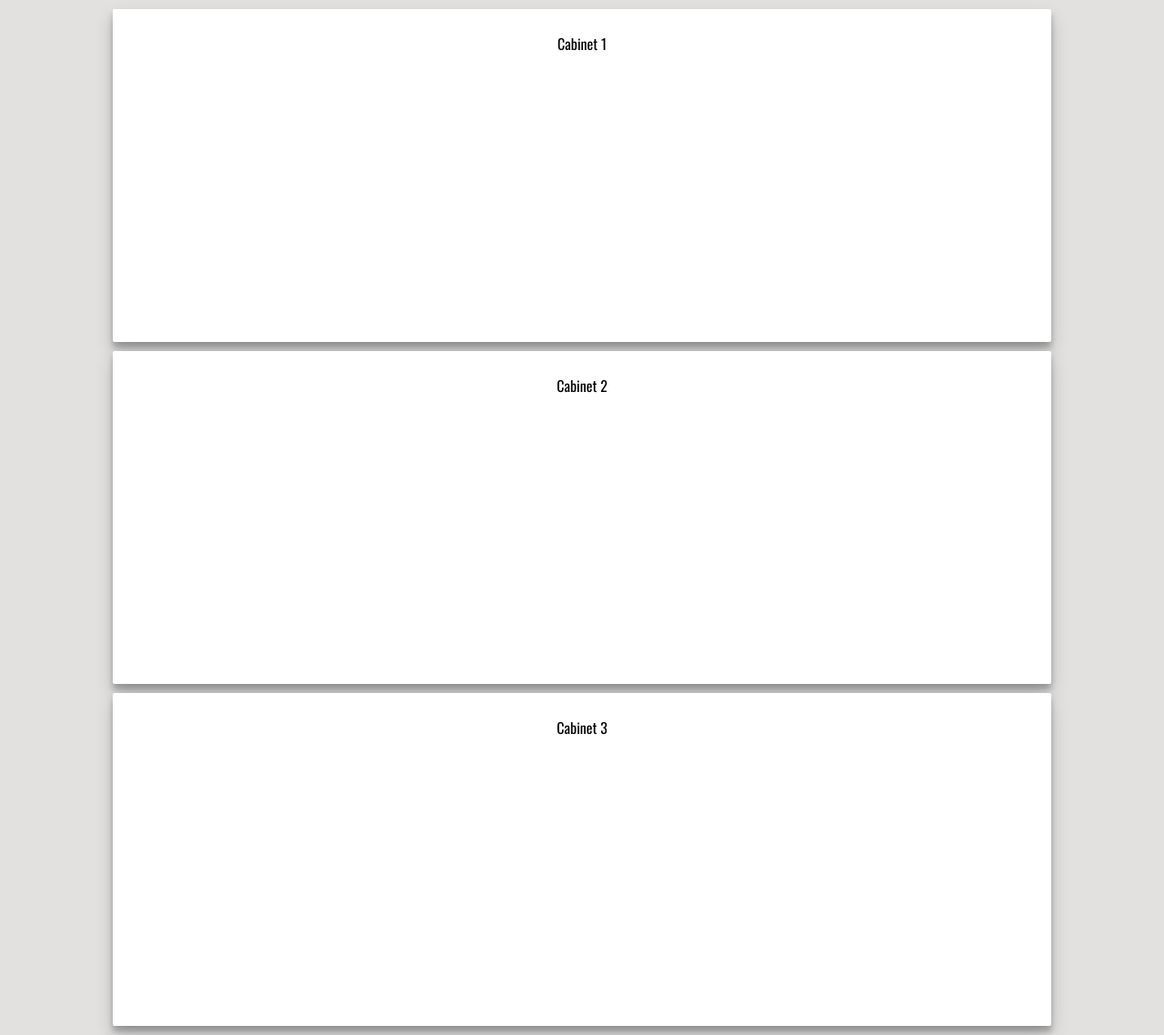
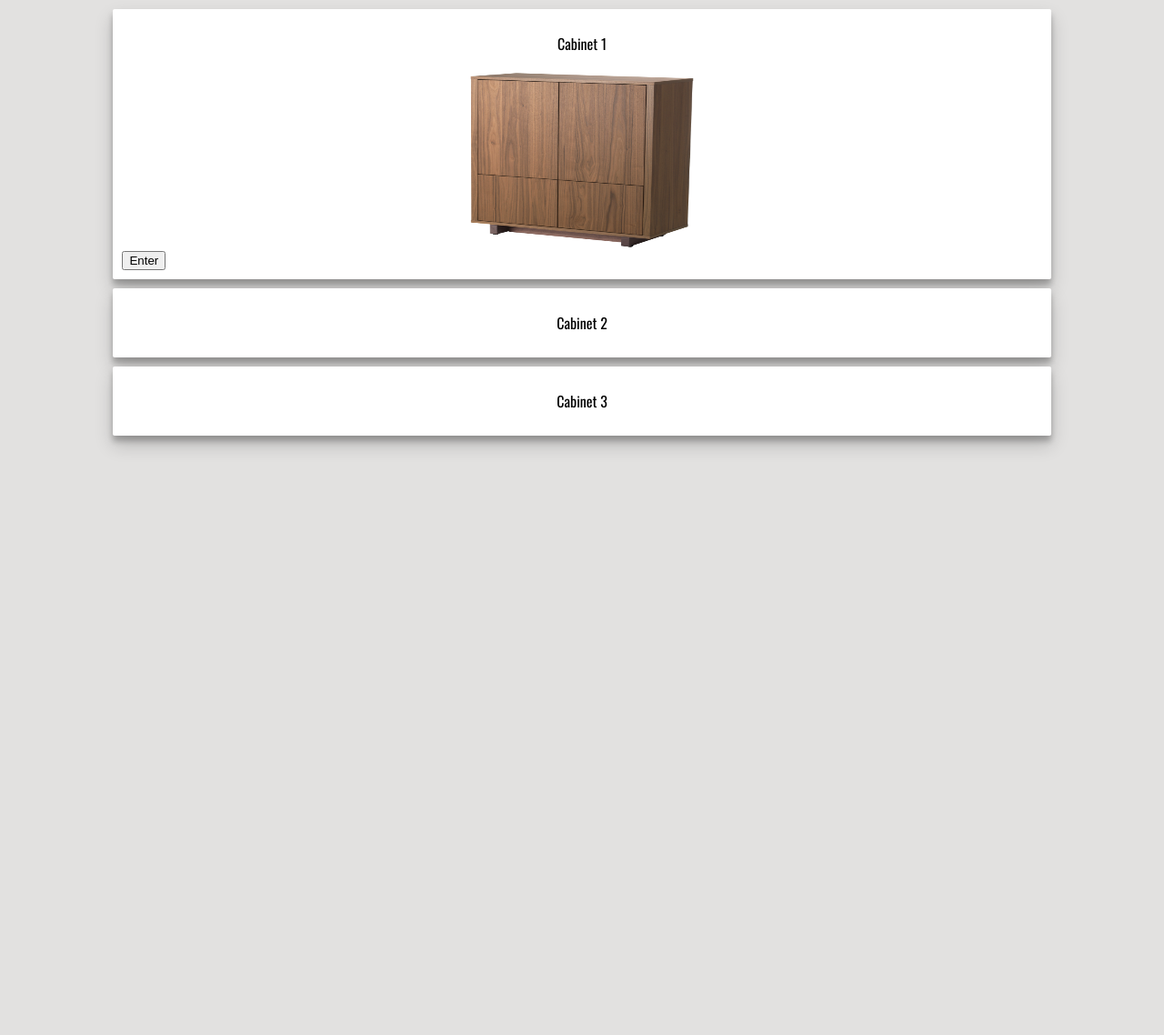
Before and after one commit to PohSayKeong/Recab, a Flask app: page / in a window 1280 px wide. Shown: the whole page at 91% size. After the commit the page ends 495 px from the top, so only its background shows below. Run offline with Flask 2, Linux system fonts and the light colour scheme.

Commit message:
Added dummy cabinet image and button

```diff
--- a/static/css/style.css
+++ b/static/css/style.css
@@ -11,7 +11,6 @@ body {
 	position: relative;
 	width: 80%;
 	padding: 10px;
-	padding-bottom:300px;
 	box-shadow: 0 10px 20px rgba(0,0,0,0.19), 0 6px 6px rgba(0,0,0,0.23);
 }
 
@@ -19,3 +18,11 @@ body {
 	text-align: center;
 	font-family: "Oswald";
 }
+
+.cabinet {
+    display: block;
+    margin-left: auto;
+    margin-right: auto;
+    width: 300px;
+	height: 200px;
+}
--- a/templates/index.html
+++ b/templates/index.html
@@ -1,12 +1,14 @@
 <!DOCTYPE html>
 <html>
 	<head>
-		<link href="/static/css/style.css" type="text/css" rel="stylesheet">
+		<link href="../static/css/style.css?q=1280549780" type="text/css" rel="stylesheet">
 		<link href="https://fonts.googleapis.com/css?family=Oswald" rel="stylesheet">
 	</head>
 	<body>
 		<div class = "card">
 			<p class ="card-text">Cabinet 1</p>
+			<img class ="cabinet" src="../static/images/cabinet.JPG">
+			<button type="button">Enter</button>
 		</div>
 		<div class = "card">
 			<p class ="card-text">Cabinet 2</p>
```
Also changed, not shown: static/images/cabinet.JPG (added).
